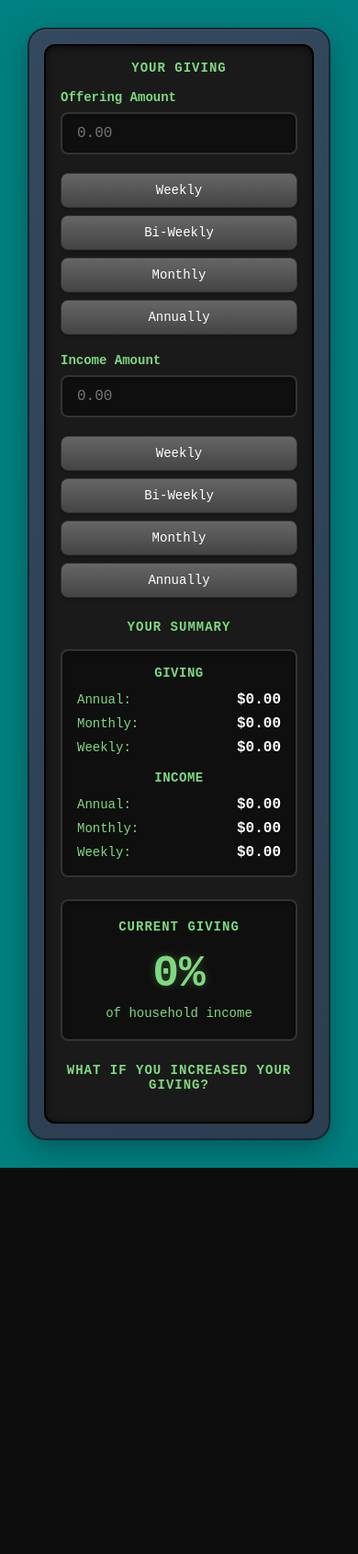
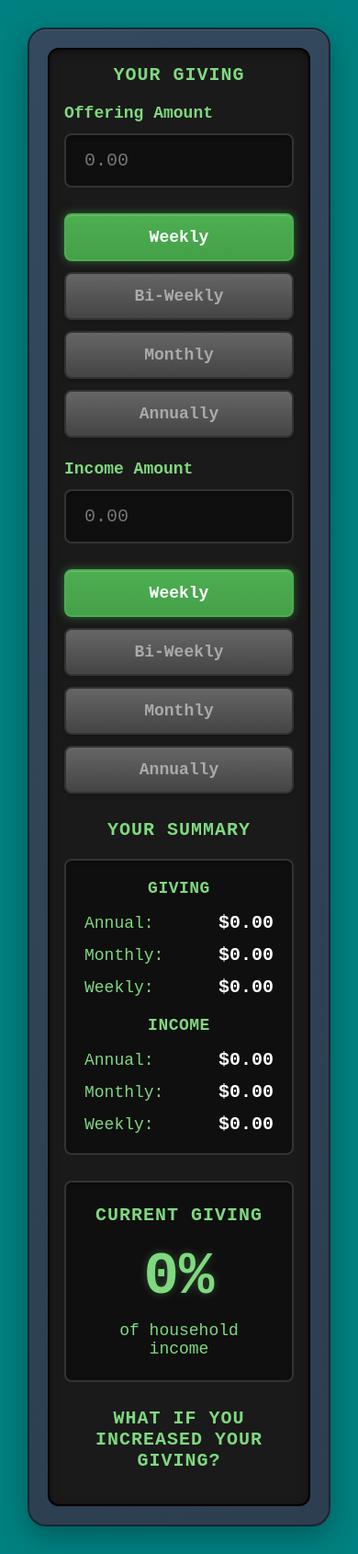
Before and after one commit to eharnischStEdword/tithe-calculator, a Flask app: page / in a window 390 px wide. Shown: the whole page at 92% size. Before the commit the page ends 1270 px from the top, so only its background shows below. Run offline with Flask 3, Linux system fonts and the light colour scheme.

Commit message:
Transform to physical calculator with proper font sizes and radio buttons
- Restructure radio buttons with proper IDs and labels for CSS targeting
- Implement 18px base font (desktop), 16px (mobile) - minimum font size
- Scale ALL fonts UP from baseline: labels 20px+, displays 24px+, percentage 84px
- Add unmistakable selected state for radio buttons (bright green with glow)
- Create tactile calculator button styling with gradients and hover effects
- Maintain LCD screen aesthetic with dark backgrounds and green text
- Preserve all calculator functionality
- Ensure mobile responsiveness with proper font scaling

```diff
--- a/static/style.css
+++ b/static/style.css
@@ -9,7 +9,7 @@ body {
     background: #008080;
     min-height: 100vh;
     padding: 20px;
-    font-size: 16px;
+    font-size: 18px;
     color: #000000;
     display: flex;
     justify-content: center;
@@ -36,8 +36,8 @@ body {
 
 .section-title {
     color: #7fd97f;
-    margin-bottom: 16px;
-    font-size: 14px;
+    margin-bottom: 20px;
+    font-size: 22px;
     font-weight: bold;
     text-transform: uppercase;
     letter-spacing: 1px;
@@ -45,20 +45,20 @@ body {
 }
 
 .input-section {
-    margin-bottom: 24px;
+    margin-bottom: 28px;
 }
 
 .summary-section {
-    margin-bottom: 24px;
+    margin-bottom: 28px;
 }
 
 .summary-card {
     background: #0f0f0f;
     border: 2px solid #333333;
     border-radius: 8px;
-    padding: 16px;
+    padding: 20px;
     display: flex;
-    gap: 20px;
+    gap: 24px;
     flex-wrap: wrap;
     box-shadow: inset 0 2px 4px rgba(0,0,0,0.3);
 }
@@ -70,9 +70,9 @@ body {
 
 .summary-header {
     color: #7fd97f;
-    font-size: 14px;
+    font-size: 20px;
     font-weight: bold;
-    margin-bottom: 12px;
+    margin-bottom: 16px;
     text-transform: uppercase;
     letter-spacing: 0.5px;
     text-align: center;
@@ -82,7 +82,7 @@ body {
     display: flex;
     justify-content: space-between;
     align-items: center;
-    margin-bottom: 8px;
+    margin-bottom: 12px;
 }
 
 .summary-item:last-child {
@@ -91,40 +91,40 @@ body {
 
 .summary-label {
     color: #7fd97f;
-    font-size: 14px;
+    font-size: 18px;
     font-weight: normal;
 }
 
 .summary-value {
     color: #ffffff;
-    font-size: 16px;
+    font-size: 24px;
     font-weight: bold;
     font-family: 'Courier New', monospace;
 }
 
 .input-group {
-    margin-bottom: 20px;
+    margin-bottom: 24px;
 }
 
 label {
     display: block;
-    margin-bottom: 8px;
+    margin-bottom: 12px;
     color: #7fd97f;
     font-weight: bold;
-    font-size: 14px;
+    font-size: 20px;
 }
 
 input[type="number"] {
     width: 100%;
-    padding: 12px 16px;
+    padding: 16px 20px;
     border: 2px solid #333333;
     border-radius: 8px;
-    font-size: 16px;
+    font-size: 24px;
     background: #0f0f0f;
     color: #7fd97f;
     font-family: 'Courier New', monospace;
     box-shadow: inset 0 2px 4px rgba(0,0,0,0.3);
-    margin-bottom: 12px;
+    margin-bottom: 16px;
 }
 
 input[type="number"]:focus {
@@ -135,54 +135,58 @@ input[type="number"]:focus {
 
 .radio-group {
     display: flex;
-    gap: 8px;
-    margin-top: 8px;
+    gap: 12px;
+    margin-top: 12px;
     flex-wrap: wrap;
+}
+
+/* Hide actual radio input */
+.radio-group input[type="radio"] {
+    position: absolute;
+    opacity: 0;
 }
 
 .radio-group label {
     background: linear-gradient(to bottom, #666, #444);
-    border: 1px solid #333;
+    border: 2px solid #333;
     border-radius: 8px;
-    padding: 10px 16px;
-    color: #fff;
+    padding: 14px 20px;
+    color: #aaa;
     cursor: pointer;
     box-shadow: 0 2px 4px rgba(0,0,0,0.2);
-    font-size: 14px;
-    font-weight: normal;
-    margin-bottom: 0;
-    transition: all 0.1s ease;
+    font-size: 18px;
+    font-weight: bold;
+    transition: all 0.2s;
     flex: 1;
     text-align: center;
-    min-width: 60px;
+    min-width: 80px;
+    margin-bottom: 0;
 }
 
 .radio-group label:hover {
     background: linear-gradient(to bottom, #777, #555);
-    transform: translateY(-1px);
+    color: #fff;
+}
+
+/* CRITICAL: Selected state must be obvious */
+.radio-group input[type="radio"]:checked + label {
+    background: linear-gradient(to bottom, #4CAF50, #45a049);
+    color: #fff;
+    border-color: #4CAF50;
+    box-shadow: 0 0 10px rgba(76, 175, 80, 0.5), inset 0 1px 0 rgba(255,255,255,0.2);
 }
 
 .radio-group label:active {
     box-shadow: inset 0 2px 4px rgba(0,0,0,0.3);
-    transform: translateY(0);
-}
-
-.radio-group input[type="radio"] {
-    display: none;
-}
-
-.radio-group input[type="radio"]:checked + label {
-    background: linear-gradient(to bottom, #7fd97f, #5cb85c);
-    color: #000;
-    font-weight: bold;
+    transform: translateY(1px);
 }
 
 .results-section {
     background: #0f0f0f;
-    padding: 20px;
+    padding: 24px;
     border-radius: 8px;
     text-align: center;
-    margin-bottom: 24px;
+    margin-bottom: 28px;
     border: 2px solid #333333;
     box-shadow: inset 0 2px 4px rgba(0,0,0,0.3);
 }
@@ -194,34 +198,34 @@ input[type="number"]:focus {
 }
 
 .percentage-value {
-    font-size: 64px;
+    font-size: 84px;
     font-weight: bold;
     color: #7fd97f;
-    margin-bottom: 8px;
+    margin-bottom: 12px;
     font-family: 'Courier New', monospace;
     text-shadow: 0 0 10px rgba(127,217,127,0.3);
 }
 
 .percentage-label {
     color: #7fd97f;
-    font-size: 14px;
+    font-size: 18px;
 }
 
 .increase-section {
-    margin-top: 24px;
+    margin-top: 28px;
 }
 
 #increaseOptions {
     display: flex;
     flex-direction: column;
-    gap: 12px;
+    gap: 16px;
 }
 
 .increase-option {
     background: linear-gradient(to bottom, #555, #333);
     border: 2px solid #444;
     border-radius: 8px;
-    padding: 16px;
+    padding: 20px;
     box-shadow: 0 2px 4px rgba(0,0,0,0.2);
     transition: all 0.1s ease;
 }
@@ -240,17 +244,17 @@ input[type="number"]:focus {
     display: flex;
     justify-content: space-between;
     align-items: center;
-    margin-bottom: 8px;
+    margin-bottom: 12px;
 }
 
 .increase-label {
-    font-size: 16px;
+    font-size: 20px;
     font-weight: bold;
     color: #ffffff;
 }
 
 .increase-target {
-    font-size: 14px;
+    font-size: 18px;
     color: #7fd97f;
 }
 
@@ -261,29 +265,34 @@ input[type="number"]:focus {
 }
 
 .weekly-amount {
-    font-size: 18px;
+    font-size: 28px;
     font-weight: bold;
     color: #ffffff;
     font-family: 'Courier New', monospace;
 }
 
 .weekly-increase {
-    font-size: 14px;
+    font-size: 22px;
     color: #7fd97f;
     font-weight: bold;
 }
 
 .comparison-text {
-    font-size: 14px;
+    font-size: 18px;
     color: #7fd97f;
     font-style: italic;
-    margin-top: 6px;
+    margin-top: 8px;
     text-align: center;
 }
 
+/* Mobile media query - 16px base font */
 @media (max-width: 640px) {
+    body {
+        font-size: 16px;
+    }
+
     .calculator {
-        padding: 16px;
+        padding: 20px;
         margin: 10px;
     }
 
@@ -291,13 +300,17 @@ input[type="number"]:focus {
         padding: 16px;
     }
 
+    .section-title {
+        font-size: 20px;
+    }
+
     .percentage-value {
-        font-size: 48px;
+        font-size: 64px;
     }
 
     .summary-card {
         flex-direction: column;
-        gap: 16px;
+        gap: 20px;
     }
 
     .summary-group {
@@ -311,4 +324,32 @@ input[type="number"]:focus {
     .radio-group label {
         flex: none;
     }
+
+    label {
+        font-size: 18px;
+    }
+
+    input[type="number"] {
+        font-size: 20px;
+    }
+
+    .summary-value {
+        font-size: 20px;
+    }
+
+    .summary-header {
+        font-size: 18px;
+    }
+
+    .increase-label {
+        font-size: 18px;
+    }
+
+    .weekly-amount {
+        font-size: 24px;
+    }
+
+    .weekly-increase {
+        font-size: 20px;
+    }
 }
```
Also changed, not shown: templates/index.html (+16 -8 lines).
